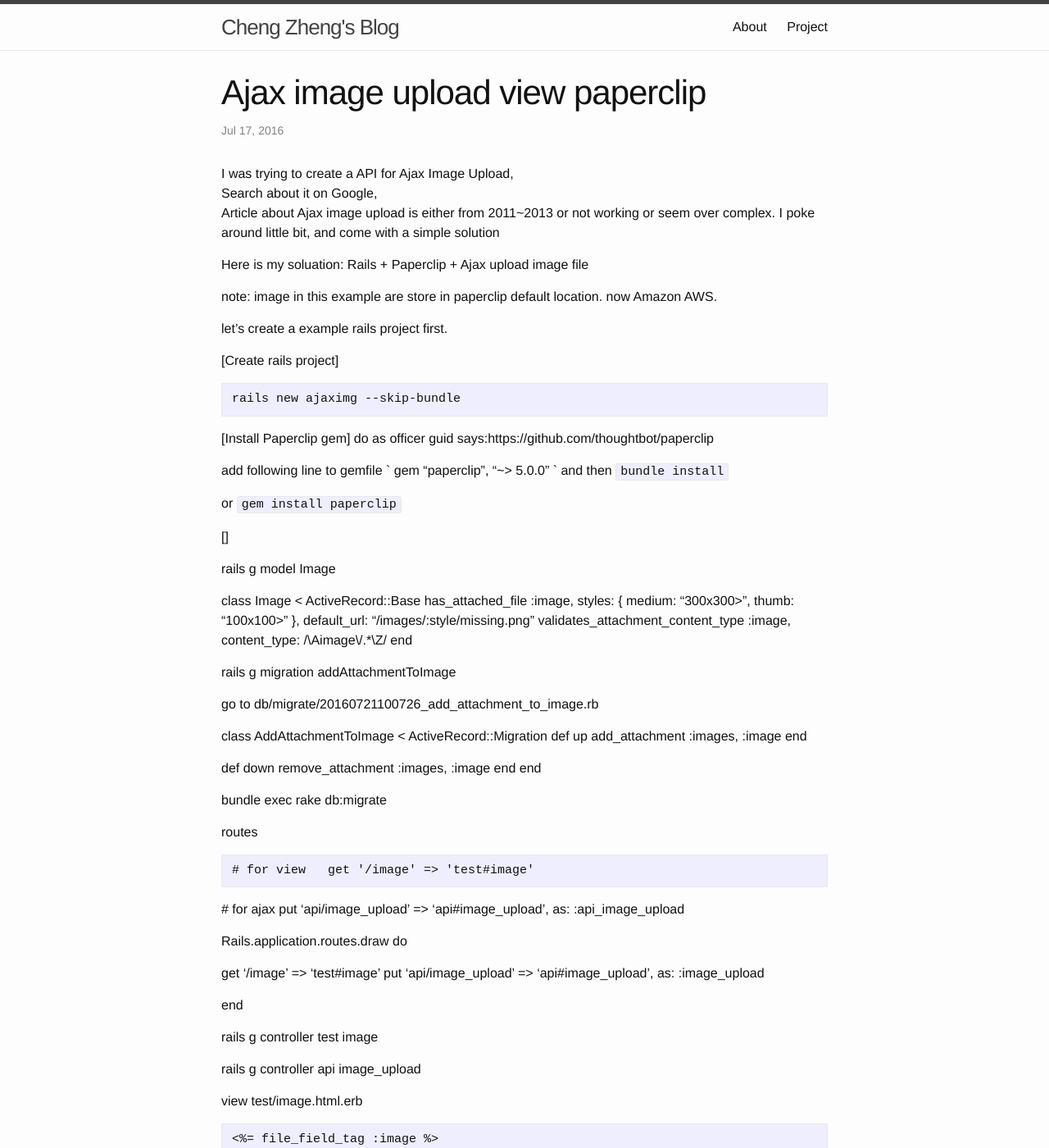
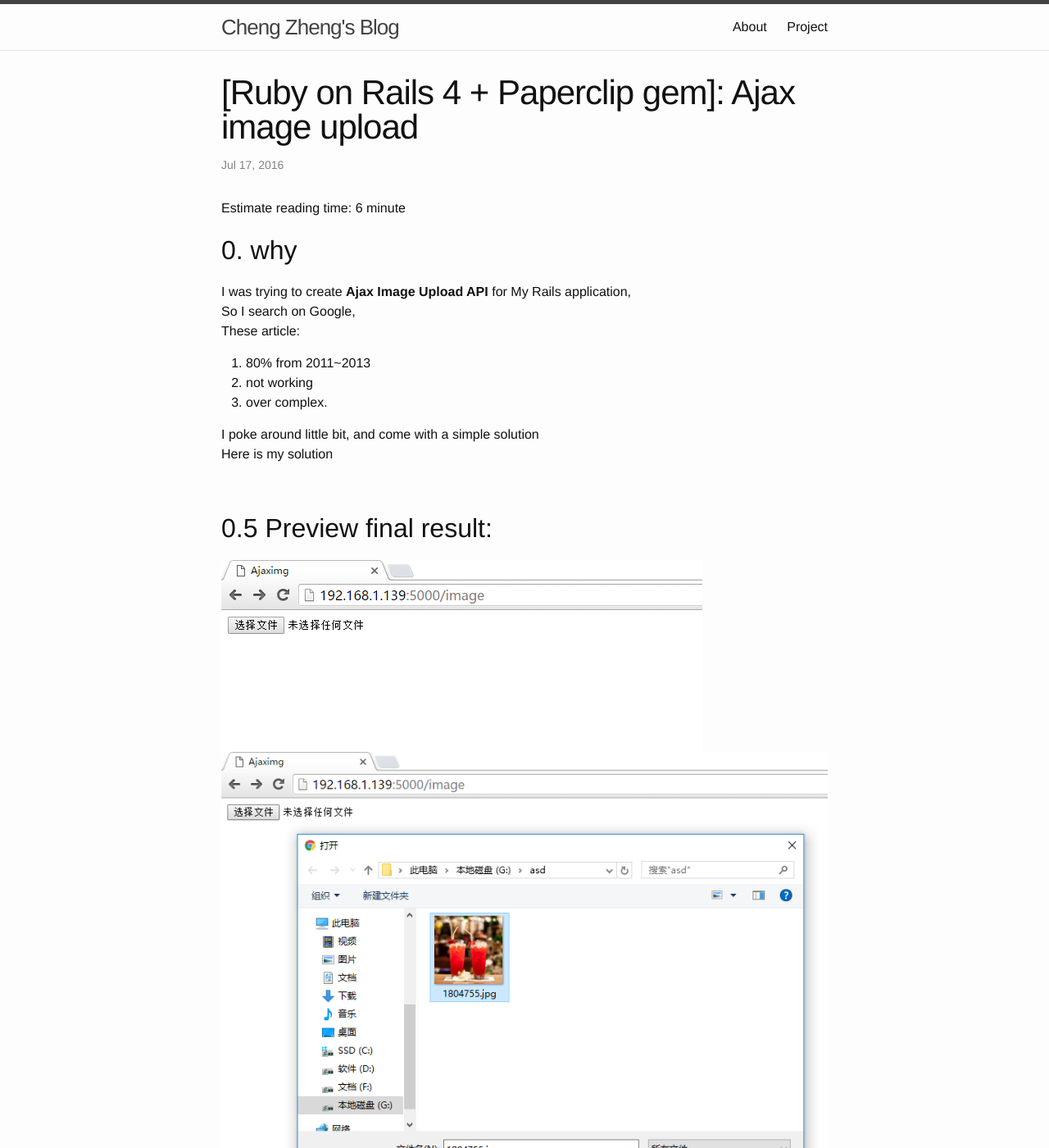
Before and after one commit to 1c7/1c7.github.io, a Jekyll site: the page built from _posts/2016-07-19-ajax-image-upload-with-rails-paperclip.markdown, in a window 1280 px wide and 1400 px high. Shown: the whole window at 82% size. Built offline with Jekyll 4.4.1, drawn with Linux system fonts in a browser that asks for light colours; some of the changed text lies outside the part shown.

Commit message:
first post

````diff
--- a/_config.yml
+++ b/_config.yml
@@ -10,9 +10,8 @@ title: Cheng Zheng's Blog
 email: chengzheng.applyl@gmail.com
 description: > # this means to ignore newlines until "baseurl:"
   Hi, My name is Cheng Zheng, I am a Web developer who love Ruby on Rails. :heart:
-  Living in GuangZhou, China. currently working on a side project with couple wonderful people
+  Living in GuangZhou, China. currently working on a side project with couple wonderful people.
   the project call FrontSeat, not available yet, but soon ;)
-  there are more about me in the 'About' page.
 
 url: "http://1c7.me" # the base hostname & protocol for your site
 # twitter_username: jekyllrb
--- a/_posts/2016-07-19-ajax-image-upload-with-rails-paperclip.markdown
+++ b/_posts/2016-07-19-ajax-image-upload-with-rails-paperclip.markdown
@@ -1,58 +1,98 @@
 ---
 layout: post
-title:  "Ajax image upload view paperclip"
+title:  "[Ruby on Rails 4 + Paperclip gem]: Ajax image upload"
 date:   2016-07-17 19:33:43 +0800
-categories: rails paperclip
 ---
+Estimate reading time: 6 minute
 
 
-I was trying to create a API for Ajax Image Upload,
-Search about it on Google,
-Article about Ajax image upload is either from 2011~2013 or not working or seem over complex.
+## 0. why
+I was trying to create __Ajax Image Upload API__ for My Rails application,
+So I search on Google,
+These article:
+
+  1. 80% from 2011~2013
+  2. not working
+  3. over complex.
+
 I poke around little bit, and come with a simple solution
+Here is my solution
 
 
-Here is my soluation: Rails + Paperclip + Ajax  upload image file
 
-note: image in this example are store in paperclip default location.  now Amazon AWS.
 
-let's create a example rails project first.
+<br/>
 
-[Create rails project]
-```
-rails new ajaximg --skip-bundle
-```
 
-[Install Paperclip gem]
-do as officer guid says:https://github.com/thoughtbot/paperclip
-
-add following line to gemfile
-`
-gem "paperclip", "~> 5.0.0"
-`
-and then `bundle install`
-
-or `gem install paperclip`
-
-[]
+## 0.5 Preview final result:
+![page](/images/post1/5.png)
+![page](/images/post1/6.png)
+![page](/images/post1/7.png)
+![page](/images/post1/8.png)
+![page](/images/post1/9.png)
+![page](/images/post1/10.png)
+![page](/images/post1/11.png)
 
 
 
 
 
+<br/>
+<br/>
+
+## Well, let's do this step by step
+
+
+<br/>
+
+
+## 1. Create a Rails project
+`ruby
+rails new img --skip-bundle
+`
+
+<br/>
+
+## 2. Install Paperclip gem:
+[following instruction come from offcial guide](https://github.com/thoughtbot/paperclip)
+
+add following line to gemfile
+
+`ruby
+gem "paperclip", "~> 5.0.0"
+`
+
+and then
+`bundle install`
+
+or
+`gem install paperclip`
+
+
+<br/>
+
+## 3. Create model for Image and necessary migration
+
+run
+
+`ruby
 rails g model Image
+`
 
+copy & paste following code into `app/models/image.rb`
+
+```ruby
 class Image < ActiveRecord::Base
-  has_attached_file :image, styles: { medium: "300x300>", thumb: "100x100>" }, default_url: "/images/:style/missing.png"
+  has_attached_file :image, styles: { medium: "300x300>", thumb: "100x100>" }
   validates_attachment_content_type :image, content_type: /\Aimage\/.*\Z/
 end
+```
 
+`rails g migration addAttachmentToImage`
 
-rails g migration addAttachmentToImage
+inside `db/migrate/20160721100726_add_attachment_to_image.rb` file
 
-go to
-db/migrate/20160721100726_add_attachment_to_image.rb
-
+```ruby
 class AddAttachmentToImage < ActiveRecord::Migration
   def up
     add_attachment :images, :image
@@ -62,48 +102,162 @@ class AddAttachmentToImage < ActiveRecord::Migration
     remove_attachment :images, :image
   end
 end
+```
+
+and finally
+
+`
+bundle exec rake db:migrate
+`
+
+<br/>
+
+
+## 4. Routes
+
+config/routes.rb
+
+```ruby
+Rails.application.routes.draw do
+
+  # for view
+  get '/image' => 'test#image'
+
+  # for ajax
+  put 'api/image_upload' => 'api#image_upload', as: :image_upload
+
+end
+```
+
+`rails g controller test image`
+
+`rails g controller api image_upload`
 
 
 
-bundle exec rake db:migrate
+<br/>
+
+## 5. View
+
+put following content into: `app/views/test/image.html.erb`
+
+```javascript
+<%= file_field_tag :image %>
+
+
+<script type="text/javascript">
+
+$('#image').change(function(){
+
+  var formData = new FormData(),
+    $input = $(this);
+
+	formData.append('image[image]', $input[0].files[0]);
+
+	$.ajax({
+	  url: '<%= image_upload_path %>',
+	  data: formData,
+	  cache: false,
+	  contentType: false,
+	  processData: false,
+	  type: 'PUT'
+	});
+})
+
+</script>
+```
+
+
+<br/>
+
+
+## 6. Controller
+
+in file: `app/controller/api_controller.rb`
+
+
+```ruby
+class ApiController < ApplicationController
+
+  def image_upload
+    @image = Image.create(img_params)
+
+    if @image
+      render :json => {:status => 'success',:image_url => @image.image.url}
+    else
+      render :json => {:status => 'fail'}
+    end
+
+  end
+
+
+  private
+  def img_params
+      params.require(:image).permit(:image)
+  end
+
+end
+```
+
+
+<br/>
+
+
+## 7. Experiment Time!
 
 
 
-routes
+`ruby
+rails s -b 0.0.0.0 -p 5000
+`
 
-	# for view
-  get '/image' => 'test#image'
-
-  # for ajax
-  put 'api/image_upload' => 'api#image_upload', as: :api_image_upload
+s mean server
+-b mean you can visit this outside vmware
+-p mean port 5000
 
 
+<br/>
 
 
-Rails.application.routes.draw do
+### 7.1 First
+`http://192.168.1.139:5000/image`
+your address is different from mine, don't forget change it
+![page](/images/post1/1.png)
 
-  get '/image' => 'test#image'
-  put 'api/image_upload' => 'api#image_upload', as: :image_upload
+### 7.2 Let's Choose a file
 
-end
+![page](/images/post1/2.png)
+
+
+### 7.3 It work!
+
+![page](/images/post1/3.png)
+
+
+### 7.4 Image work!
+
+![page](/images/post1/4.png)
 
 
 
 
 
+<br/>
+<br/>
 
+## Done! over.
+but we can push little further
 
-rails g controller test image
+<br/>
 
-rails g controller api image_upload
+### Let's preview file
 
 
 
-view
-	test/image.html.erb
 
-```
+```javascript
 <%= file_field_tag :image %>
+<img id='preview' src="#">   <!-- new code here-->
 
 
 <script type="text/javascript">
@@ -122,30 +276,54 @@ $('#image').change(function(){
 	  contentType: false,
 	  processData: false,
 	  type: 'PUT'
-	});
+	}).done(function(result){  <!-- new code here-->
+
+		console.log(result.image_url);    <!-- new code here-->
+		$('#preview').attr('src', result.image_url); <!-- new code here-->
+
+	}); <!-- new code here-->
+
 })
 
 </script>
 ```
 
 
-controller
-	api#image_upload
+<br/>
 
-`
+
+### if you need validate:
+
+
+Model
+
+```ruby
+class Image < ActiveRecord::Base
+
+  has_attached_file :image, styles: { medium: "160x160>", thumb: "60x60>" }
+  validates_attachment_content_type :image, content_type: /\Aimage\/.*\Z/
+
+  validates_attachment :image, :presence => true,
+    :size => { :in => 0..2048.kilobytes }
+end
+```
+
+Controller
+
+```ruby
 class ApiController < ApplicationController
 
   def image_upload
-    @image = Image.create(img_params)
 
-    if @image
-      render :json => {:status => 'success',:image_url => @image.image.url}
+    image = Image.new(img_params)
+
+    if image.save
+      render :json => {:status => 'success',:image_url => image.image.url}
     else
-      render :json => {:status => 'fail'}
+      render :json => {:status => 'fail',   :info => image.errors.full_messages}
     end
 
   end
-
 
 
   private
@@ -154,101 +332,83 @@ class ApiController < ApplicationController
   end
 
 end
-`
+```
 
-let's try if this work
+<br/>
+<br/>
 
-rails s -b 0.0.0.0 -p 5000
+----
 
--b mean you can visit this outside vmware..
--p mean port 5000
-s mean server
+## Conclustion
 
-![image]()
-![image]()
-![image]()
+### the most import part is
 
-
-
-
-
-
-let's preview file
-
-
-
-
-
+```javascript
 <%= file_field_tag :image %>
-<img id='preview' src="#">
-
-
+<img id='preview' src="#">   <!-- new code here-->
 
 
 <script type="text/javascript">
 
 $('#image').change(function(){
 
-	var formData = new FormData(),
+  var formData = new FormData(),
     $input = $(this);
 
-	formData.append('image[image]', $input[0].files[0]);
+  formData.append('image[image]', $input[0].files[0]);
 
-	$.ajax({
-	  url: '<%= image_upload_path %>',
-	  data: formData,
-	  cache: false,
-	  contentType: false,
-	  processData: false,
-	  type: 'PUT'
-	}).done(function(result){
+  $.ajax({
+    url: '<%= image_upload_path %>',
+    data: formData,
+    cache: false,
+    contentType: false,
+    processData: false,
+    type: 'PUT'
+  }).done(function(result){  <!-- new code here-->
 
-		console.log(result.image_url);
-		$('#preview').attr('src', result.image_url);
+    console.log(result.image_url);    <!-- new code here-->
+    $('#preview').attr('src', result.image_url); <!-- new code here-->
 
-	});
+  }); <!-- new code here-->
+
 })
 
 </script>
+```
 
+```ruby
+class ApiController < ApplicationController
 
-
-
-
-
-if you need validate:
-
+  def image_upload
 
     image = Image.new(img_params)
-    image.user_id = current_user.id
+
     if image.save
       render :json => {:status => 'success',:image_url => image.image.url}
     else
       render :json => {:status => 'fail',   :info => image.errors.full_messages}
     end
 
-
-and you may want change model as well
+  end
 
 
-class Image < ActiveRecord::Base
+  private
+  def img_params
+      params.require(:image).permit(:image)
+  end
 
-  has_attached_file :image, styles: { medium: "160x160>", thumb: "60x60>" }
-  validates_attachment_content_type :image, content_type: /\Aimage\/.*\Z/
-
-  validates_attachment :image, :presence => true,
-    :size => { :in => 0..2048.kilobytes }
 end
+```
 
 
+<br/>
+<br/>
+<br/>
+<br/>
+<br/>
+<br/>
+<br/>
+<br/>
 
 
-
-
-
-
-
-
-( I haven't put Disqus in this blog yet, so sorry about you can't comment )
-( If this post really save your time, just send me a email: chengzheng.apply@gmail.com
-"hey man you solution work, awesome!" that...make me feel little better :D )
+#### I haven't use Disqus yet, Sorry about you can't comment
````
Also changed, not shown: about.md (+45 -7 lines), project.md (+6 -3 lines), images/fav1.png (added), images/fav2.png (added), images/post1/1.png (added), images/post1/10.png (added), images/post1/11.png (added), images/post1/2.png (added), images/post1/3.png (added), images/post1/4.png (added), images/post1/5.png (added), images/post1/6.png (added), images/post1/7.png (added), images/post1/8.png (added), 2 more files.
